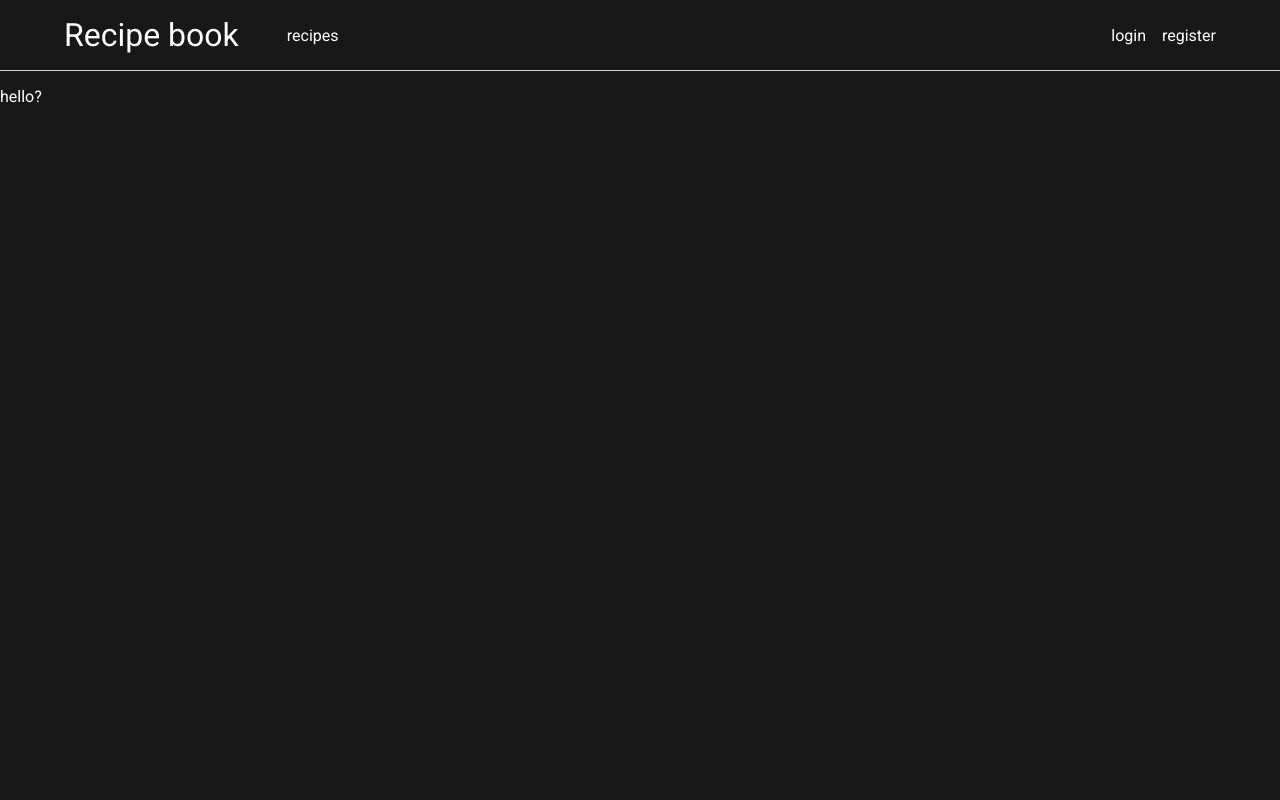
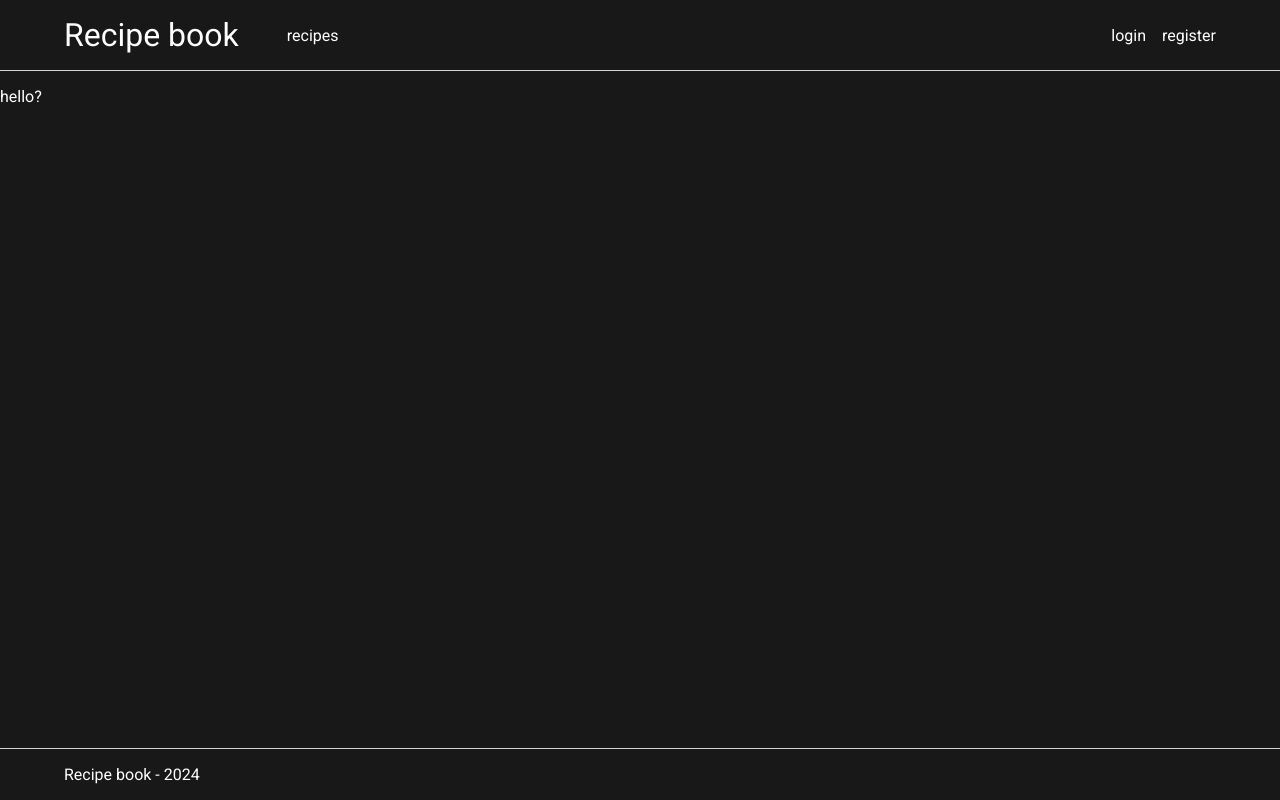
Before and after one commit to Eryk13/recipe-web-app, a Vue app: page / in a window 1280 px wide. Built offline with nearby package versions, Linux system fonts and the light colour scheme.

Commit message:
finish working on main layout

```diff
--- a/src/layouts/MainLayout.vue
+++ b/src/layouts/MainLayout.vue
@@ -5,6 +5,7 @@ export default {
 </script>
 
 <template>
+  <div id="wrapper">
     <header id="main-header">
       <nav id="main-header__nav">
         <a id="main-header__logo">Recipe book</a>
@@ -17,10 +18,15 @@ export default {
         </div>
       </nav>
     </header>
+    <main  id="content">
       <slot></slot>
+    </main>
     <footer>
-
+      <p>
+        Recipe book - 2024
+      </p>
     </footer>
+  </div>
 </template>
 
 <style scoped>
@@ -54,4 +60,22 @@ export default {
     gap: 1rem;
   }
 
+  #content{
+    flex-grow: 1;
+  }
+
+  #wrapper{
+    display: flex;
+    flex-direction: column;
+    min-height: 100vh;
+  }
+
+  footer{
+    padding: 1em 4em;
+    border-top: 1px solid lightgray;
+  }
+
+  footer p{
+    margin: 0;
+  }
 </style>
```
Lines whose indentation alone changed are shown as unchanged.
